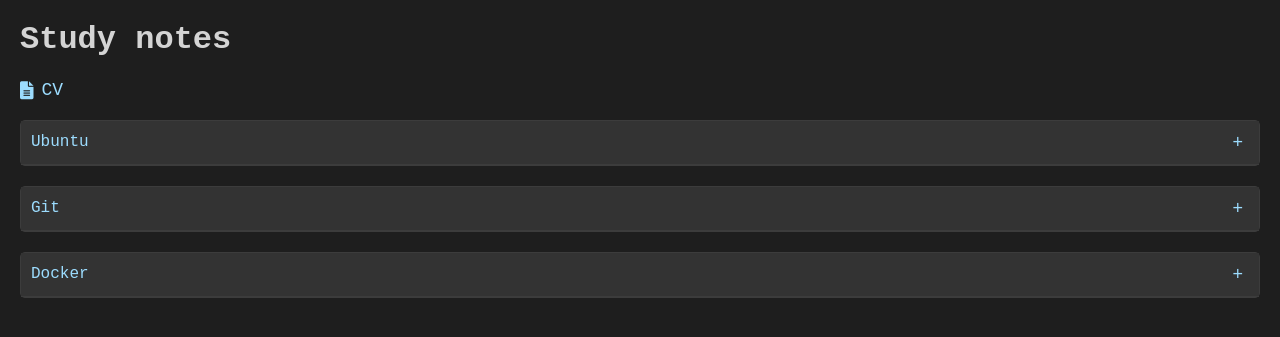
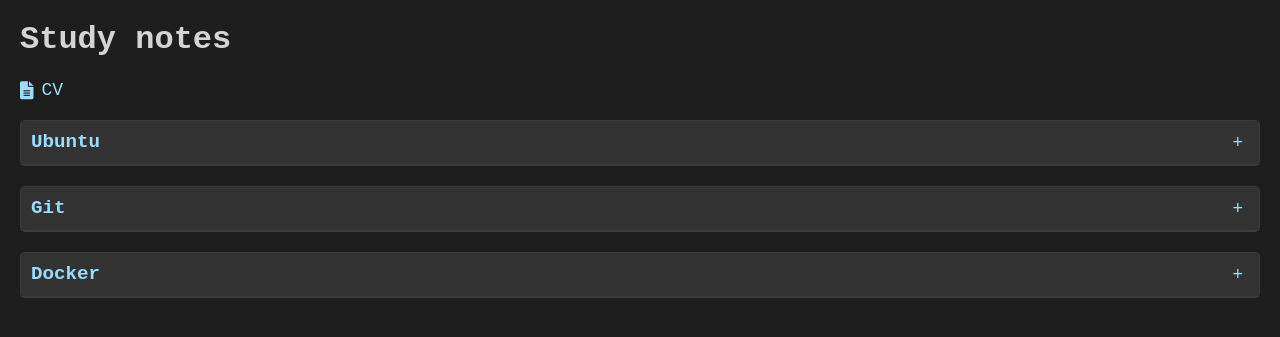
Before and after one commit to Jok98/Jok98.github.io, a Jekyll site: the page index.html, which Jekyll copies as it is, in a window 1280 px wide. Shown: the top 337 px of the page. Built offline with Jekyll 4.4.1, drawn with Linux system fonts in a browser that asks for light colours.

Commit message:
update script logic and css

```diff
--- a/assets/css/default_style.css
+++ b/assets/css/default_style.css
@@ -23,6 +23,19 @@
     color: #9cdcfe;
 }
 
+.section-name {
+    font-weight: bold;
+    font-size: 1.2em;
+}
+
+.toggle-btn {
+    background-color: transparent;
+    border: none;
+    font-size: 18px;
+    cursor: pointer;
+    color: #9cdcfe;
+}
+
 .section-content {
     display: none; /* Hide the section initially */
     margin-top: 10px;
@@ -32,12 +45,20 @@
     color: #d4d4d4;
 }
 
-.toggle-btn {
-    background-color: transparent;
-    border: none;
-    font-size: 18px;
-    cursor: pointer;
+.content-link {
     color: #9cdcfe;
+    text-decoration: none;
+}
+
+.content-link:hover {
+    color: #007acc;
+    text-decoration: none;
+}
+
+.subsection {
+    margin-left: 20px;
+    border-left: 2px solid #3c3c3c;
+    padding-left: 10px;
 }
 
 a.cv-link {
@@ -51,6 +72,7 @@
 
 a.cv-link:hover {
     color: #007acc;
+    text-decoration: none;
 }
 
 a.cv-link i {
--- a/assets/script/script.js
+++ b/assets/script/script.js
@@ -18,6 +18,7 @@
 
         const span = document.createElement('span');
         span.textContent = section.name;
+        span.classList.add('section-name');
 
         const button = document.createElement('button');
         button.classList.add('toggle-btn');
@@ -46,6 +47,7 @@
                 const contentLink = document.createElement('a');
                 contentLink.href = contentItem.link;
                 contentLink.textContent = contentItem.content;
+                contentLink.classList.add('content-link');
                 contentDiv.appendChild(contentLink);
                 contentDiv.appendChild(document.createElement('br'));
             });
@@ -54,6 +56,7 @@
         if (section.subsections) {
             section.subsections.forEach(subsection => {
                 const subsectionElement = createSectionElement(subsection);
+                subsectionElement.classList.add('subsection');
                 contentDiv.appendChild(subsectionElement);
             });
         }
```
